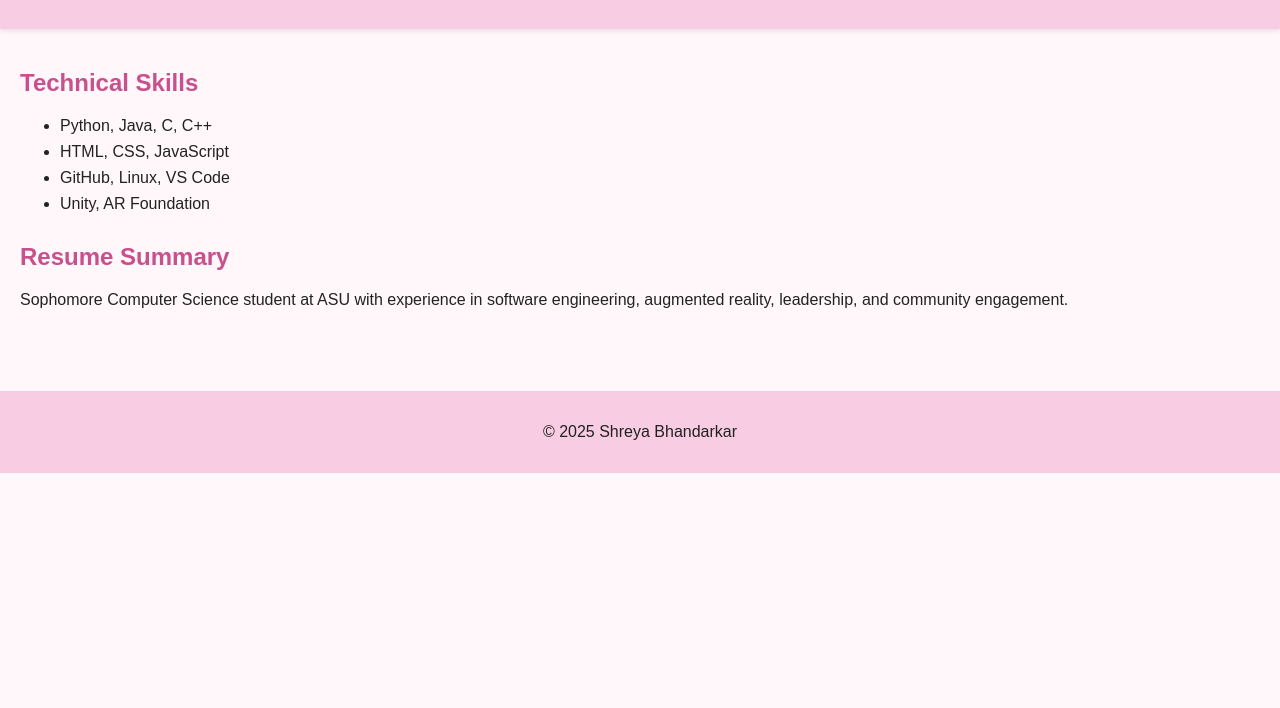
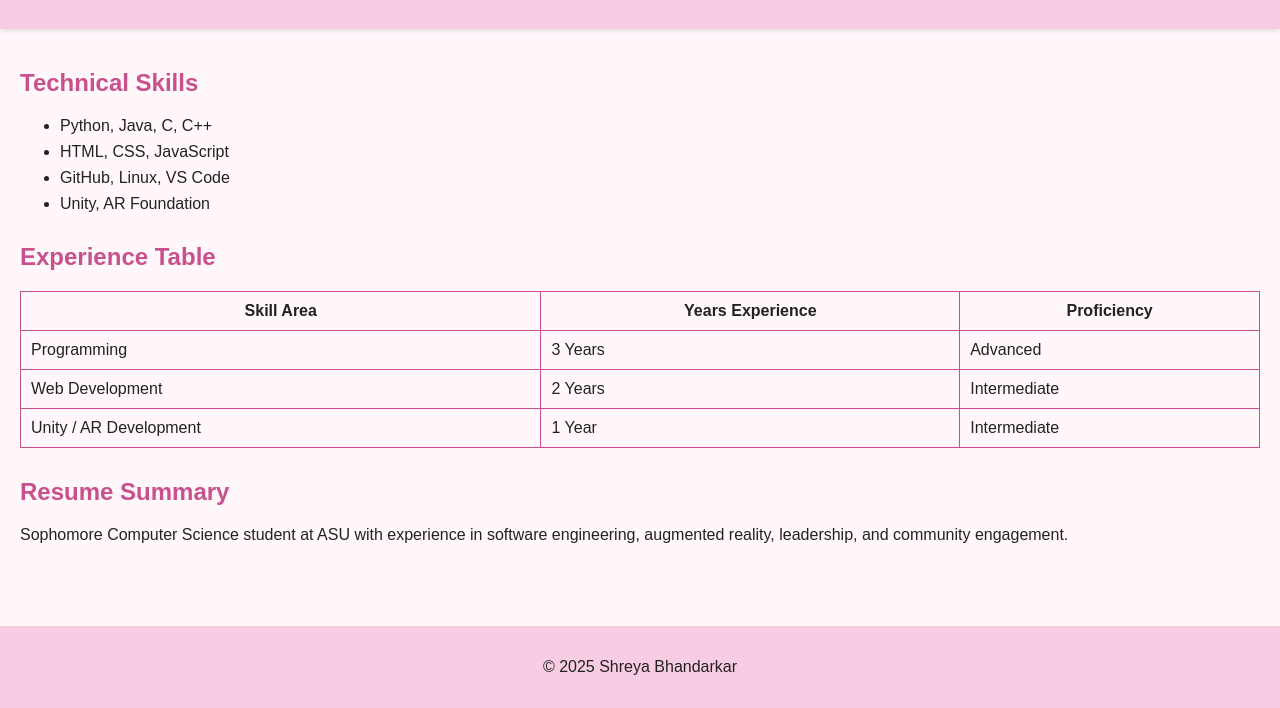
Before and after one commit to shreya7952/cs-portfolio, a plain HTML site: page skills.html in a window 1280 px wide. Shown: the part 117-825 px from the top of the page. Before the commit the page ends 800 px from the top, so only its background shows below. Drawn offline with Linux system fonts and the light colour scheme.

Commit message:
Add files via upload

```diff
--- a/skills.html
+++ b/skills.html
@@ -3,6 +3,7 @@
 <head>
     <meta charset="UTF-8" />
     <meta name="viewport" content="width=device-width, initial-scale=1.0" />
+    <meta name="description" content="Technical skills and resume overview for Shreya Bhandarkar.">
     <title>Skills & Resume | Shreya Bhandarkar</title>
     <link rel="stylesheet" href="style.css" />
 </head>
@@ -32,6 +33,33 @@
     </section>
 
     <section>
+        <h2>Experience Table</h2>
+
+        <table>
+            <tr>
+                <th>Skill Area</th>
+                <th>Years Experience</th>
+                <th>Proficiency</th>
+            </tr>
+            <tr>
+                <td>Programming</td>
+                <td>3 Years</td>
+                <td>Advanced</td>
+            </tr>
+            <tr>
+                <td>Web Development</td>
+                <td>2 Years</td>
+                <td>Intermediate</td>
+            </tr>
+            <tr>
+                <td>Unity / AR Development</td>
+                <td>1 Year</td>
+                <td>Intermediate</td>
+            </tr>
+        </table>
+    </section>
+
+    <section>
         <h2>Resume Summary</h2>
         <p>Sophomore Computer Science student at ASU with experience in software engineering, augmented reality, leadership, and community engagement.</p>
     </section>
--- a/style.css
+++ b/style.css
@@ -97,3 +97,14 @@ footer {
     padding: 1rem;
     margin-top: 2rem;
 }
+
+table {
+    border-collapse: collapse;
+    width: 100%;
+    margin-top: 10px;
+}
+
+table th, table td {
+    padding: 10px;
+    border: 1px solid var(--accent);
+}
```
Also changed, not shown: blog.html (added, +41 -0 lines), index.html (+6 -6 lines), projects.html (+8 -1 lines).
